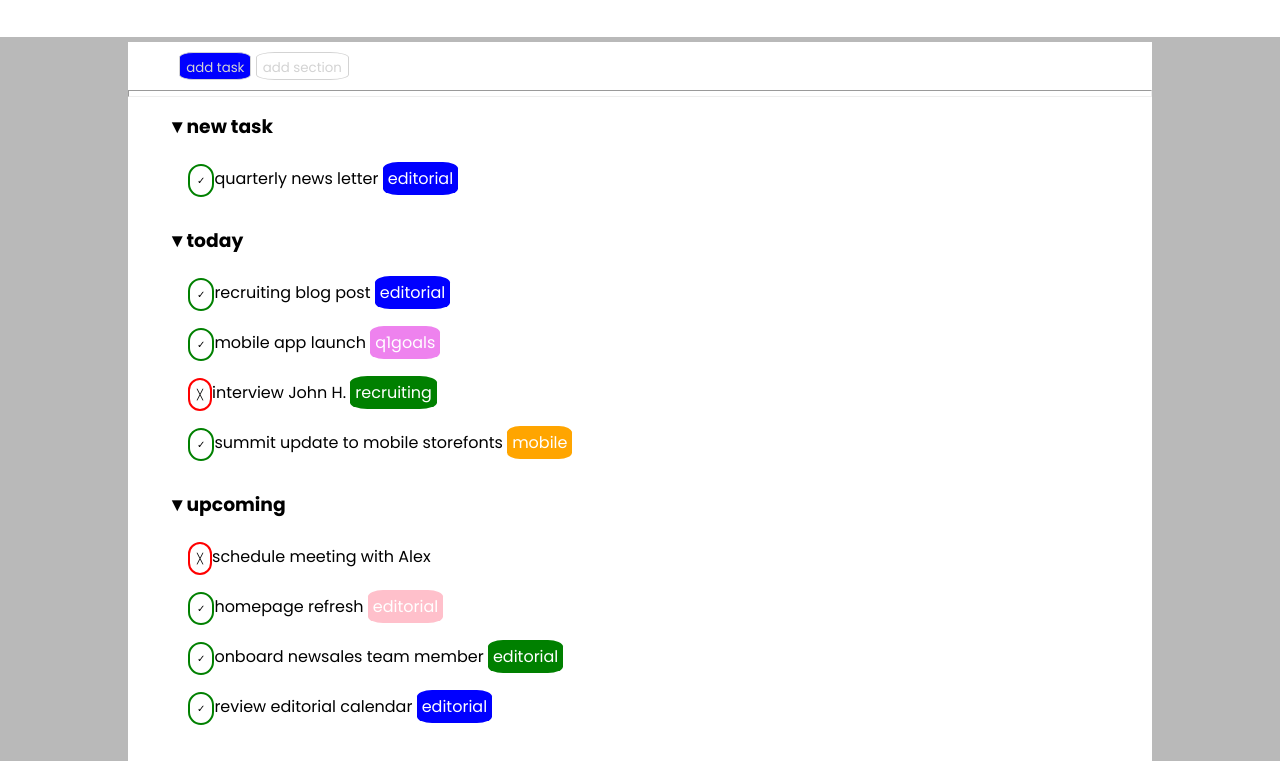
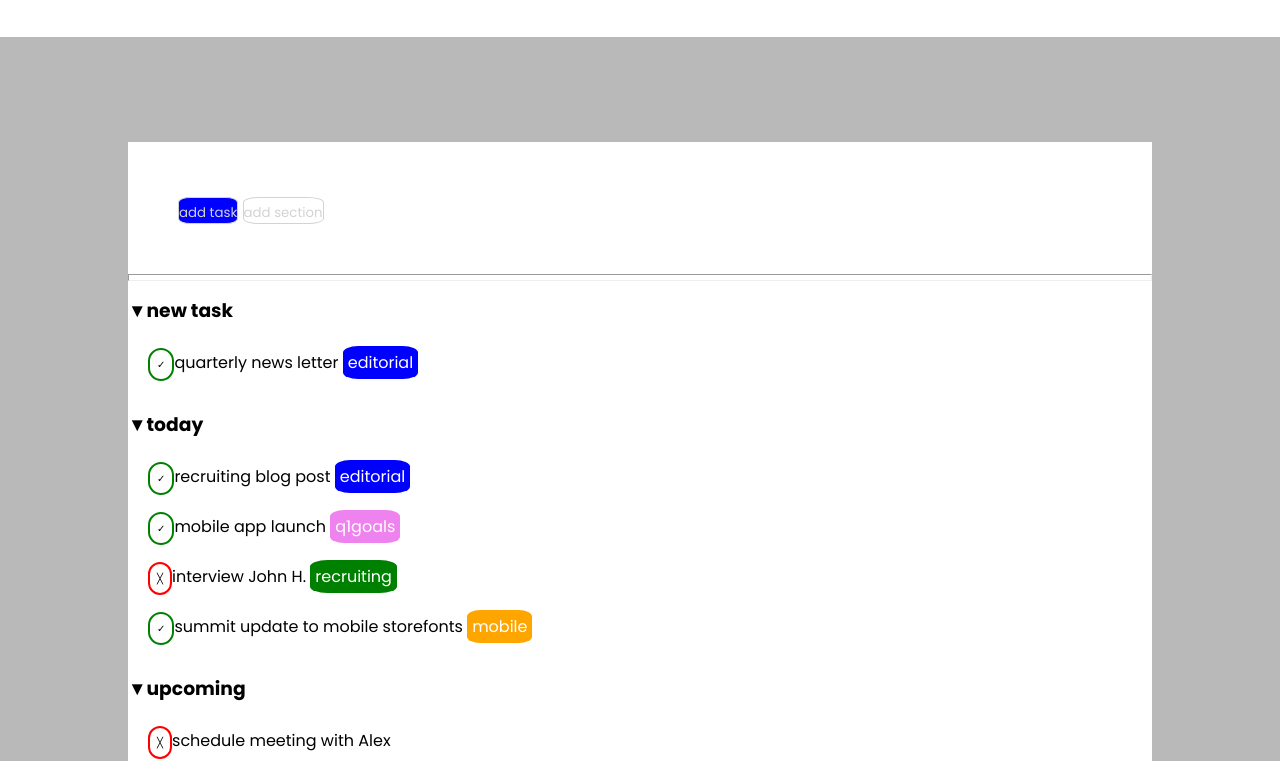
Before and after one commit to alessandroguddo02/html-css-toboolist, a plain HTML site: page index.html in a window 1280 px wide. Shown: the part 78-839 px from the top of the page. Drawn offline with Linux system fonts and the light colour scheme.

Commit message:
added correction

```diff
--- a/style.css
+++ b/style.css
@@ -1,6 +1,7 @@
 *{
     font-family: "Poppins", sans-serif;
     margin: 0;
+    padding: 0;
     box-sizing: border-box;
     padding-top: 5px;
 
@@ -11,6 +12,11 @@ body{
 
 }
 /*header*/
+
+header{
+    margin-top: 0;
+    padding-bottom: 100px;
+}
 h1{
     display: inline-block;
     vertical-align: middle;
@@ -82,7 +88,7 @@ img{
 .choice{
 
     padding-left: 5%;
-    padding-bottom: 10px;
+    padding: 50px;
 
 }
 
```
